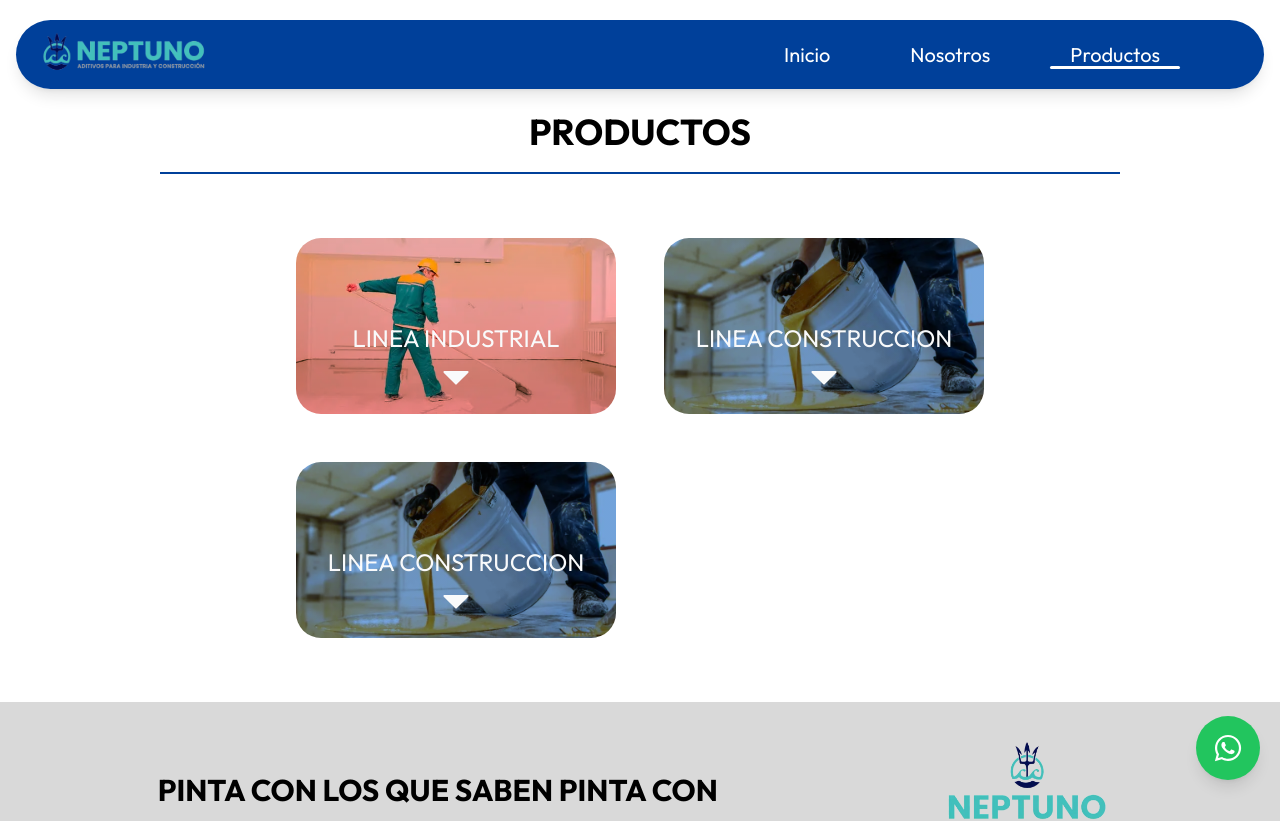
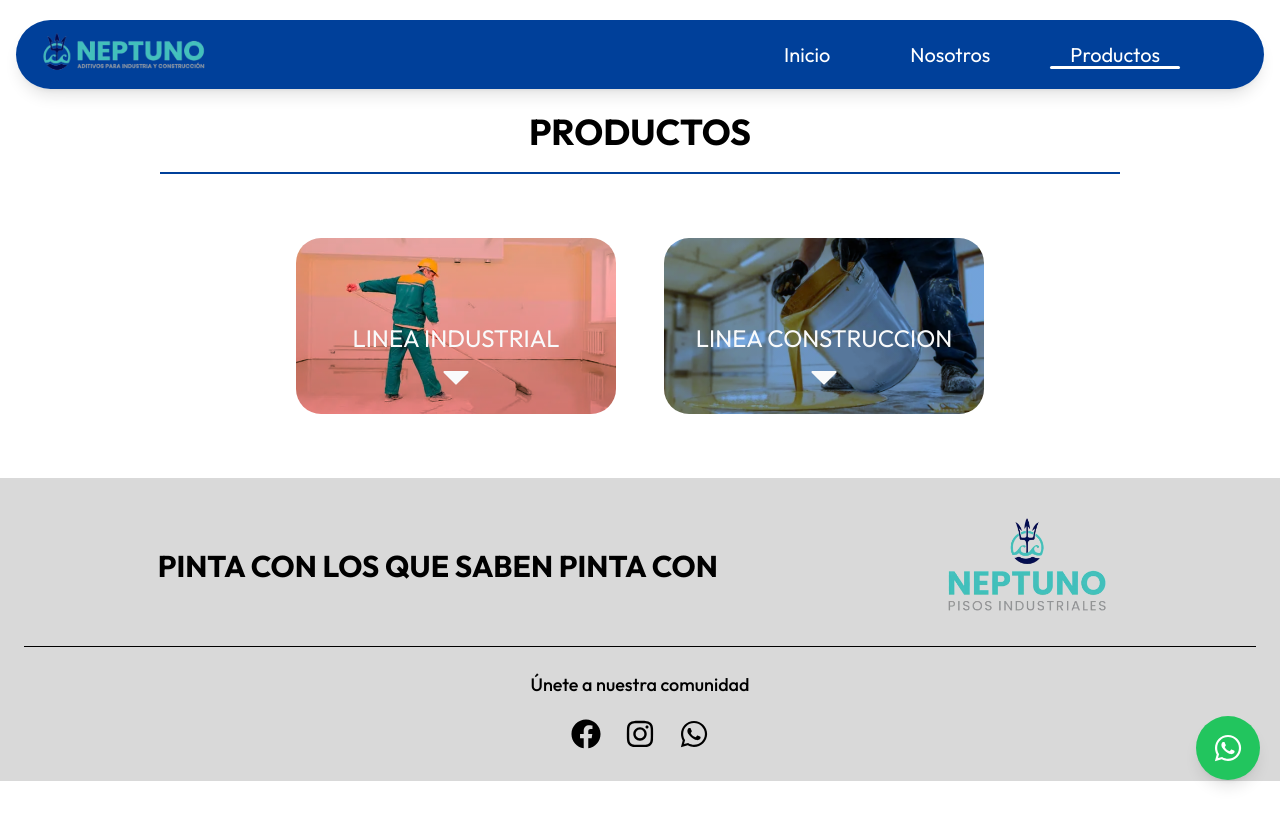
Before and after one commit to AiramsTechnology/neptuno, a React (Vite) app: page /Products/Productos in a window 1280 px wide. Shown: the top 821 px of the page. After the commit the page ends 800 px from the top, so only its background shows below. Built offline with nearby package versions, Linux system fonts and the light colour scheme.

Commit message:
casi termiando

```diff
--- a/src/components/Index/Whatsapp.jsx
+++ b/src/components/Index/Whatsapp.jsx
@@ -5,7 +5,7 @@ const WhatsApp = () => {
   return (
     <div className="fixed bottom-5 right-5 z-50">
       <a
-        href="link del numerito"
+        href="https://w.app/wpux4n"
         target="_blank"
         rel="noopener noreferrer"
         className="bg-green-500 text-white p-3 rounded-full shadow-lg hover:bg-green-600 transition duration-300 w-16 h-16 flex items-center justify-center"
--- a/src/data/products.jsx
+++ b/src/data/products.jsx
@@ -129,84 +129,6 @@ export const categories = [
       },
     ],
   },
-    {
-      id: 3,
-      name: "LINEA CONSTRUCCION",
-      info: "Aditivos que optimizan la resistencia y durabilidad en construcción.",
-      img: "/ProductsCard/img2.webp",
-      gradient: "linear-gradient(to bottom, rgba(0, 115, 245, 0.45), rgba(0, 115, 245, 0.45))",
-      items: [
-        {
-          id: 13,
-          name: "Removedor de Cemento",
-          img: "/products/removedorDeCemento.webp",
-          oneproduct:"/carouselproducts/removedorDeCemento.webp",
-
-            ACABADO: "Mate",
-            RENDIMIENTO: "rendimiento",
-            PINTADO: "pintado",
-            PRESENTACION: "presentacion",
-            APLICACION: "aplicacion",
-        },
-        {
-
-
-          id: 23,
-          name: "Removedor de Salitre",
-          img: "/products/removedorDeSalitre.webp",
-          oneproduct:"/carouselproducts/removedorDeSalitre.webp",
-            ACABADO: "Mate",
-            RENDIMIENTO: "rendimiento",
-            PINTADO: "pintado",
-            PRESENTACION: "presentacion",
-            APLICACION: "aplicacion",
-        },
-        {
-          id: 33,
-          name: "Bloqueador de Salitre",
-          img: "/products/bloqueadorDeSalitre.webp",
-          oneproduct:"/carouselproducts/bloqueadorDeSalitre.webp",
-            ACABADO: "Mate",
-            RENDIMIENTO: "rendimiento",
-            PINTADO: "pintado",
-            PRESENTACION: "presentacion",
-            APLICACION: "aplicacion",
-        },
-        {
-          id: 43,
-          name: "Primer Acrílico",
-          img: "/products/primerAcrilico.webp",
-          oneproduct:"/carouselproducts/primerAcrilico.webp",
-            ACABADO: "Mate",
-            RENDIMIENTO: "rendimiento",
-            PINTADO: "pintado",
-            PRESENTACION: "presentacion",
-            APLICACION: "aplicacion",
-        },
-        {
-          id: 53,
-          name: "Sellador de Fraguas",
-          img: "/products/selladorDeFraguas.webp",
-          oneproduct:"/carouselproducts/selladorDeFraguas.webp",
-            ACABADO: "Mate",
-            RENDIMIENTO: "rendimiento",
-            PINTADO: "pintado",
-            PRESENTACION: "presentacion",
-            APLICACION: "aplicacion",
-        },
-        {
-          id: 63,
-          name: "Superclean Multiusos",
-          img: "/products/superCleanMultiusos.webp",
-          oneproduct:"/carouselproducts/superCleanMultiusos.webp",
-            ACABADO: "Mate",
-            RENDIMIENTO: "rendimiento",
-            PINTADO: "pintado",
-            PRESENTACION: "presentacion",
-            APLICACION: "aplicacion",
-        },
-      ],
-    },
   /**{
     id: 3,
     name: "Pintura para Barcos",
```
Lines whose indentation alone changed are shown as unchanged.
